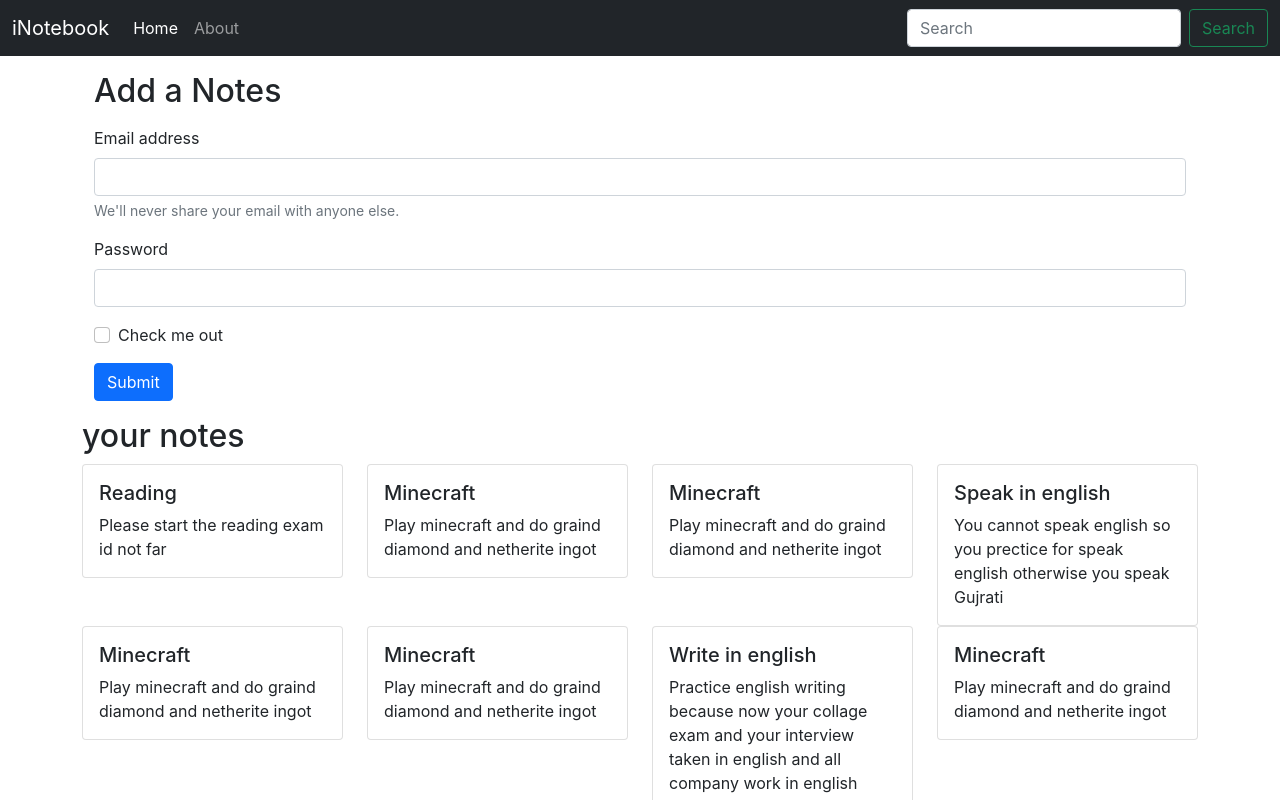
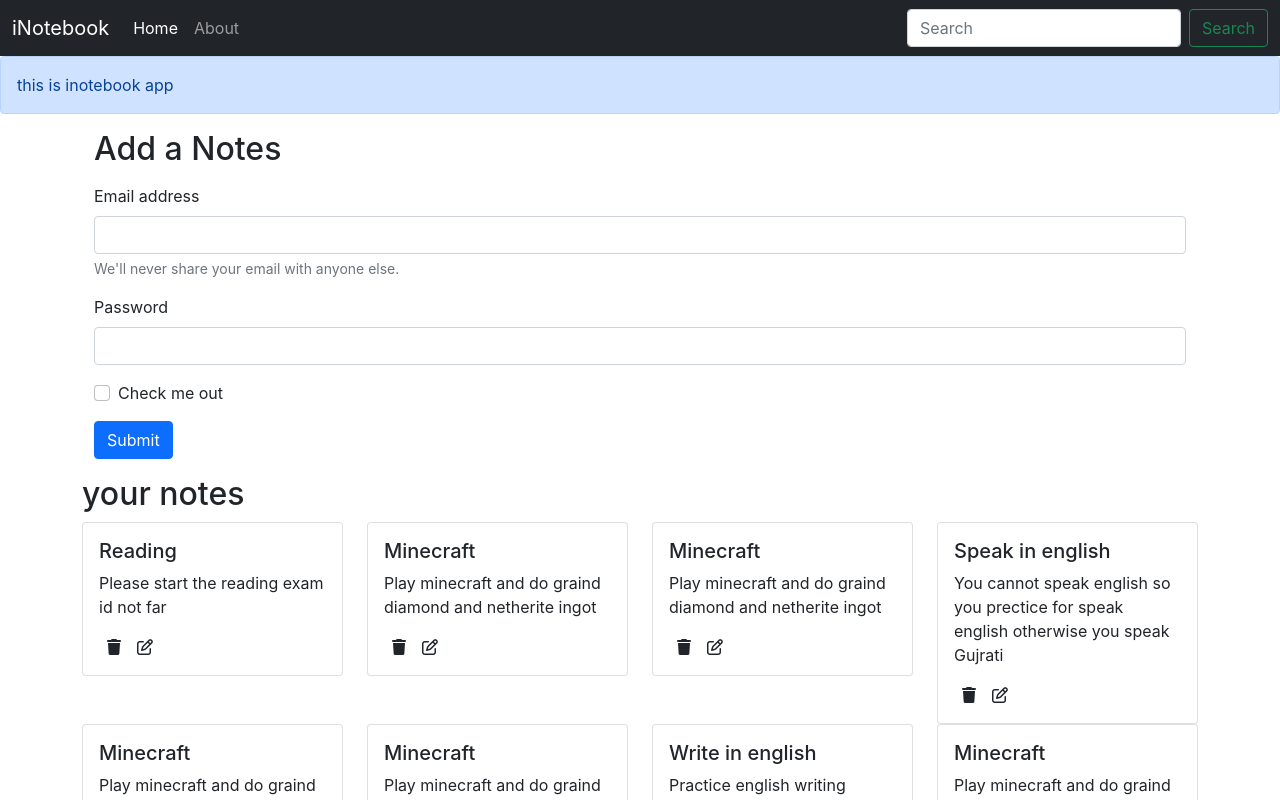
Before and after one commit to bhavyPatel13/iNoteboook-frontend, a React (Create React App) app: page / in a window 1280 px wide. Shown: the top 800 px of the page. Built offline with nearby package versions, Linux system fonts and the light colour scheme.

Commit message:
Adding font awesome icons to iNotebook

```diff
--- a/public/index.html
+++ b/public/index.html
@@ -34,6 +34,7 @@
   <body>
     <noscript>You need to enable JavaScript to run this app.</noscript>
     <div id="root"></div>
+    <script src="https://kit.fontawesome.com/14f4c6806c.js" crossorigin="anonymous"></script>
     <!--
       This HTML file is a template.
       If you open it directly in the browser, you will see an empty page.
--- a/src/App.js
+++ b/src/App.js
@@ -8,6 +8,7 @@ import Navbar from './component/Navbar';
 import Home from './component/Home';
 import About from './component/About';
 import NoteState from './context/notes/noteState';
+import Alert from './component/Alert';
 
 function App() {
   return (
@@ -15,6 +16,7 @@ function App() {
       <NoteState>
         <Router>
           <Navbar/>
+          <Alert message={"this is inotebook app"}/>
           <div className="container">
             <Routes>
               <Route exact path="/" element={<Home />} />
--- /dev/null
+++ b/src/component/Alert.js
@@ -0,0 +1,13 @@
+import React from 'react'
+
+const Alert = (props) => {
+    return (
+        <div>
+            <div className="alert alert-primary" role='alert'>
+                {props.message}
+            </div>
+        </div>
+    )
+}
+
+export default Alert;
--- a/src/component/NoteItem.js
+++ b/src/component/NoteItem.js
@@ -3,11 +3,13 @@ import React from 'react';
 const NoteItem = (props) => {
     const {note} = props;
     return (
-        <div class="col-md-3">
-            <div class="card">
-                <div class="card-body">
-                    <h5 class="card-title">{note.title}</h5>
-                    <p class="card-text">{note.description}</p>
+        <div className="col-md-3">
+            <div className="card">
+                <div className="card-body">
+                    <h5 className="card-title">{note.title}</h5>
+                    <p className="card-text">{note.description}</p>
+                    <i className="fa-solid fa-trash mx-2"></i>
+                    <i className="far fa-edit mx-2"></i>
                 </div>
             </div>
         </div>
--- a/src/component/Notes.js
+++ b/src/component/Notes.js
@@ -10,7 +10,7 @@ const Notes = () => {
         <div className="row my-3">
             <h2>your notes</h2>
             {notes.map((note) => {
-                return <NoteItem note={note} />
+                return <NoteItem key={note._id} note={note} />
             })}
         </div>
     )
--- a/src/index.css
+++ b/src/index.css
@@ -11,3 +11,7 @@ code {
   font-family: source-code-pro, Menlo, Monaco, Consolas, 'Courier New',
     monospace;
 }
+
+i {
+  cursor: pointer;
+}
```
